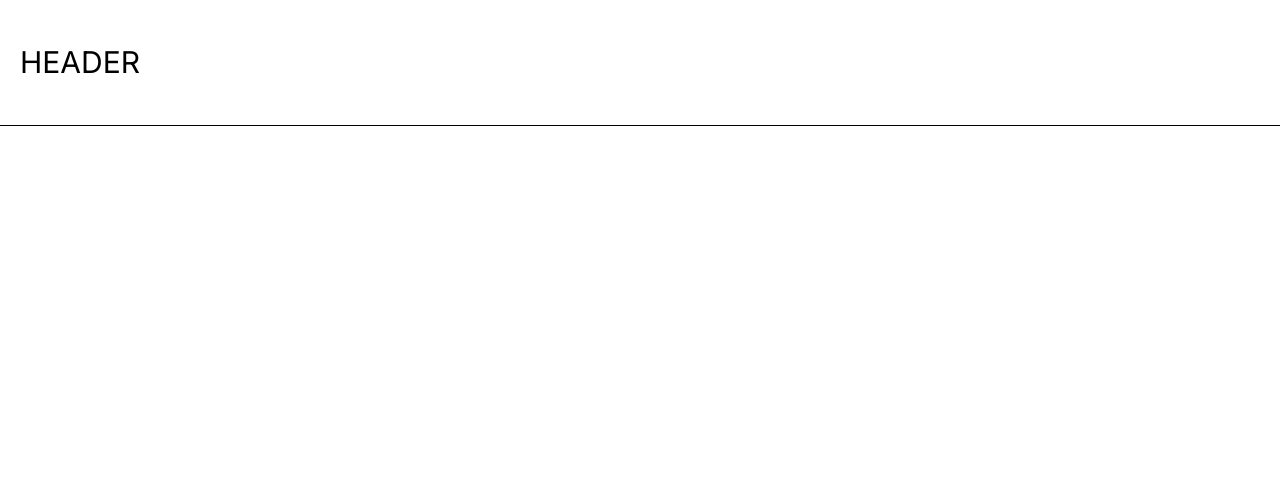
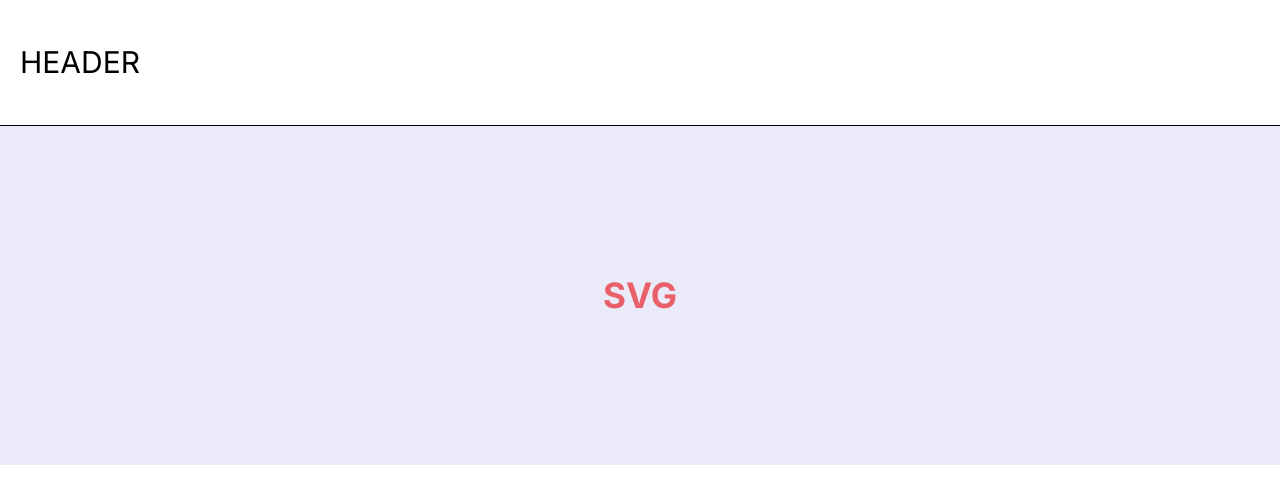
Before and after one commit to Andriikryl/svg-guide, a Next.js app: page / in a window 1280 px wide. Shown: the top 504 px of the page. Built offline with nearby package versions, Linux system fonts and the light colour scheme.

Commit message:
add hero component

```diff
--- a/src/app/page.tsx
+++ b/src/app/page.tsx
@@ -1,3 +1,9 @@
+import Hero from "@/components/hero/Hero";
+
 export default function Home() {
-  return <></>;
+  return (
+    <>
+      <Hero />
+    </>
+  );
 }
--- /dev/null
+++ b/src/components/hero/Hero.tsx
@@ -0,0 +1,15 @@
+import React from "react";
+import style from "./style.module.css";
+import { Container } from "../container/Container";
+
+export default function Hero() {
+  return (
+    <section className={style.hero}>
+      <Container>
+        <div className={style.hero__box}>
+          <h1 className={style.hero__title}>svg</h1>
+        </div>
+      </Container>
+    </section>
+  );
+}
--- /dev/null
+++ b/src/components/hero/style.module.css
@@ -0,0 +1,14 @@
+.hero{
+    background-color: #e5e5f7;
+    opacity: 0.8;
+    background-image: radial-gradient(#d1de19 0.5px, #e5e5f7 0.5px);
+    background-size: 10px 10px;
+    padding-block: 150px;
+}
+
+.hero__title{
+    color: #e63946;
+    font-size: 35px;
+    text-transform: uppercase;
+    text-align: center;
+}
```
